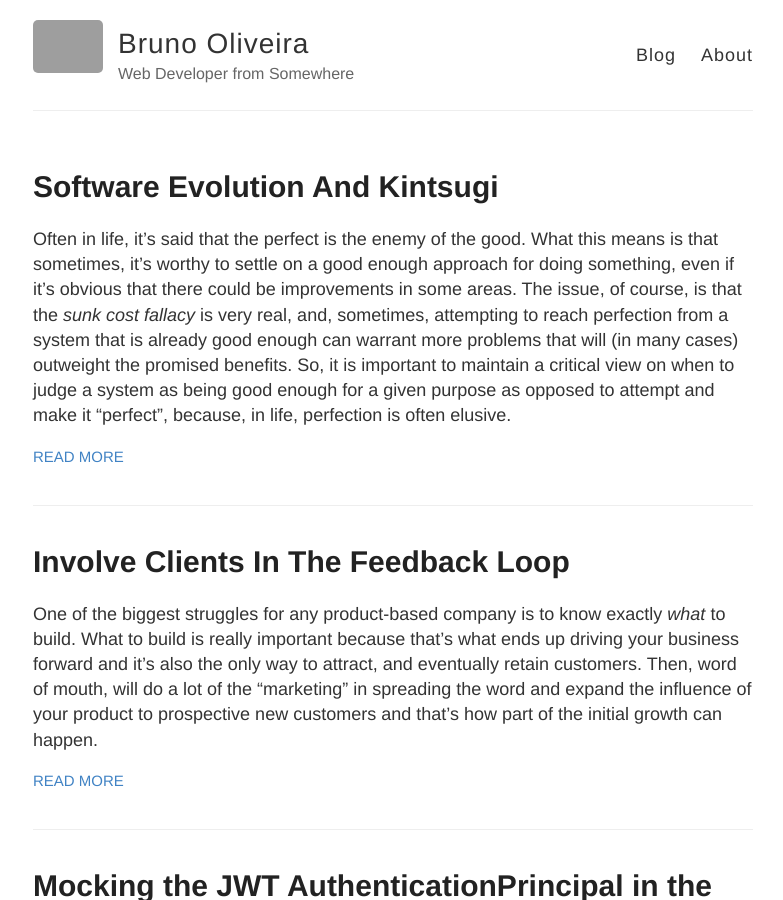
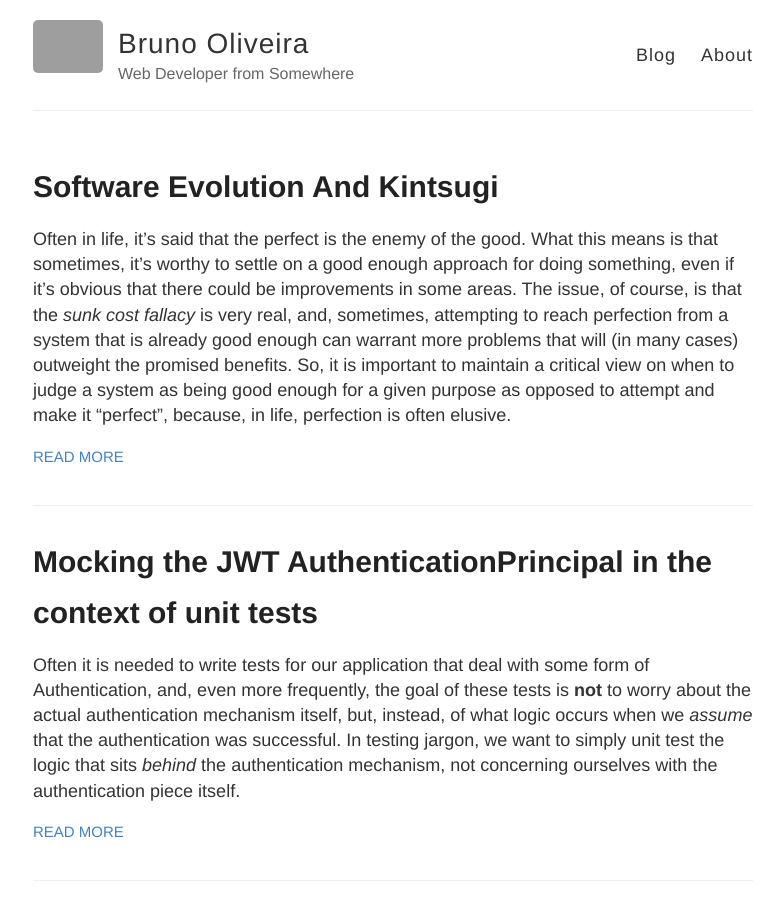
Before and after one commit to bruno-oliveira/techblog, a Jekyll site: the page built from index.html, in a window 1280 px wide and 900 px high. Shown: the whole window, without its empty margins (247-1030 px from the left). Built offline with Jekyll 4.4.1, drawn with Linux system fonts in a browser that asks for light colours; part of the change alters nothing that is shown; grey boxes are pictures that could not be loaded.

Commit message:
Update 2021-11-25-Involve-clients-in-the-feedback-loop.md
Unpublished

```diff
--- a/_posts/2021-11-25-Involve-clients-in-the-feedback-loop.md
+++ b/_posts/2021-11-25-Involve-clients-in-the-feedback-loop.md
@@ -1,3 +1,8 @@
+---
+layout: post
+title: Involve clients in the feedback loop
+published: false
+---
 One of the biggest struggles for any product-based company is to know exactly _what_ to build. What to build is really important because that's what ends up driving your business forward and it's also the only way to attract, and eventually retain customers. Then, word of mouth, will do a lot of the "marketing" in spreading the word and expand the influence of your product to prospective new customers and that's how part of the initial growth can happen.
 
 However, almost paradoxically, after having the first solid customer base in place, something weird happens to most product based companies, especially as they scale up:
```
